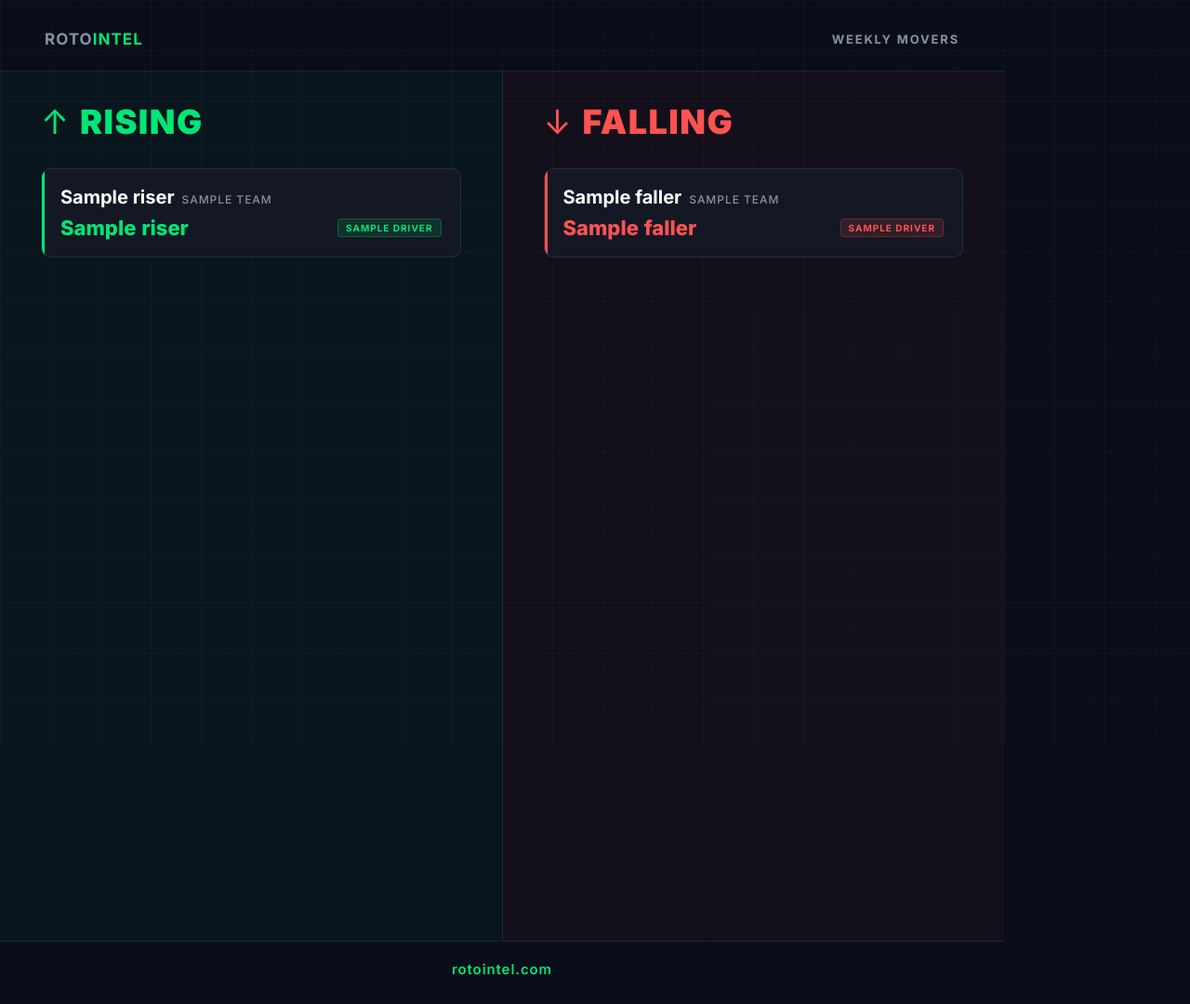
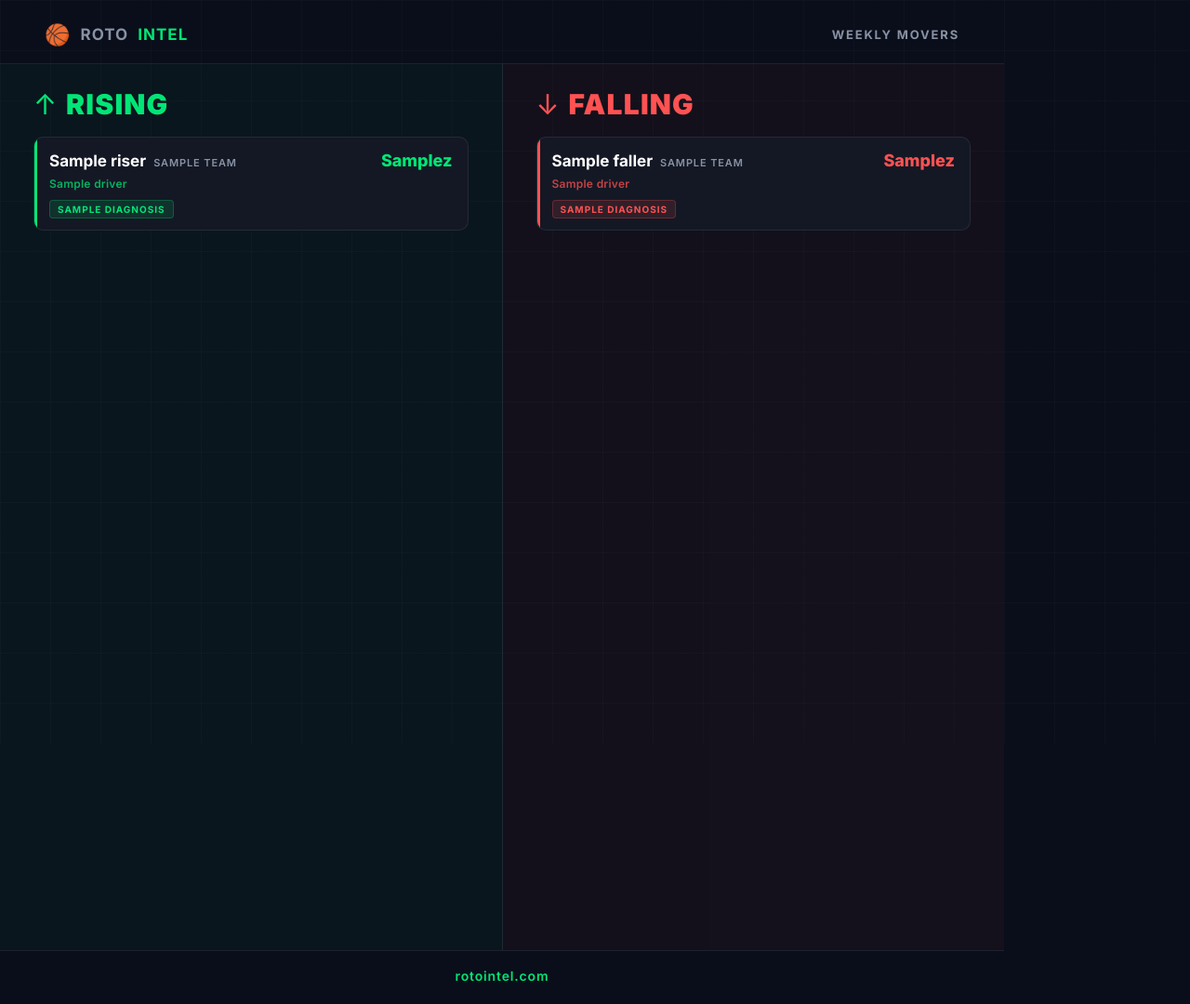
Before and after one commit to harrystutchbury/nba-driver-app, a Python web app: template social/templates/risers_fallers.html in a window 1280 px wide. Shown: the whole page at 93% size. Run offline with Jinja, Linux system fonts and the light colour scheme; the template is opened without the code that fills it: most values are stand-ins (such as "Sample title", 1, 10 or a date in 2020).

Commit message:
Redesign risers/fallers graphic: 5 players, richer cards, fix double +
- Show 5 movers per side (was 3)
- Each card now shows: overall z-delta, top 3 category drivers with z
  impact, and a diagnosis tag
- Fix double ++ on positive values (was using sign + :+.1f together)
- Use 3-letter team abbreviations via abbrev_team()
- Add basketball emoji to logo in top bar
- Compute per-category z deltas in api.risers_and_fallers()

Co-Authored-By: Claude Sonnet 4.6 <noreply@anthropic.com>

```diff
--- a/social/templates/risers_fallers.html
+++ b/social/templates/risers_fallers.html
@@ -16,7 +16,6 @@
     --muted:    #8892a4;
     --green:    #00e676;
     --red:      #ff5252;
-    --amber:    #ffab40;
     --border:   rgba(136,146,164,0.15);
   }
 
@@ -49,16 +48,21 @@
     display: flex;
     align-items: center;
     justify-content: space-between;
-    padding: 32px 48px 24px;
+    padding: 26px 48px 20px;
     border-bottom: 1px solid var(--border);
+    flex-shrink: 0;
   }
   .logo {
+    display: flex;
+    align-items: center;
+    gap: 10px;
     font-size: 17px;
     font-weight: 700;
     letter-spacing: 0.06em;
     color: var(--muted);
     text-transform: uppercase;
   }
+  .logo-icon { font-size: 22px; line-height: 1; }
   .logo span { color: var(--green); }
   .page-title {
     font-size: 13px;
@@ -80,77 +84,69 @@
     flex: 1;
     display: flex;
     flex-direction: column;
-    padding: 36px 44px;
+    padding: 28px 36px;
     overflow: hidden;
   }
-  .half-rising {
-    background: rgba(0,230,118,0.04);
-    border-right: 1px solid var(--border);
-  }
-  .half-falling {
-    background: rgba(255,82,82,0.04);
-  }
+  .half-rising  { background: rgba(0,230,118,0.04); border-right: 1px solid var(--border); }
+  .half-falling { background: rgba(255,82,82,0.04); }
 
   .half-header {
     display: flex;
     align-items: center;
-    gap: 12px;
-    margin-bottom: 32px;
+    gap: 10px;
+    margin-bottom: 20px;
   }
-  .half-arrow {
-    font-size: 36px;
-    line-height: 1;
-  }
+  .half-arrow { font-size: 30px; line-height: 1; }
   .half-title {
-    font-size: 36px;
+    font-size: 30px;
     font-weight: 900;
     text-transform: uppercase;
     letter-spacing: 0.04em;
     line-height: 1;
   }
-  .rising  .half-title,
-  .rising  .half-arrow { color: var(--green); }
-  .falling .half-title,
-  .falling .half-arrow { color: var(--red); }
+  .rising  .half-title, .rising  .half-arrow { color: var(--green); }
+  .falling .half-title, .falling .half-arrow { color: var(--red); }
 
   .mover-list {
     display: flex;
     flex-direction: column;
-    gap: 16px;
+    gap: 10px;
     flex: 1;
   }
 
   .mover-card {
     background: var(--surface);
     border-radius: 10px;
-    padding: 18px 20px;
+    padding: 14px 16px 12px;
     border: 1px solid var(--border);
     position: relative;
     overflow: hidden;
   }
-  .rising .mover-card::before {
-    content: '';
-    position: absolute;
-    left: 0; top: 0; bottom: 0;
-    width: 3px;
-    background: var(--green);
-  }
+  .rising  .mover-card::before,
   .falling .mover-card::before {
     content: '';
     position: absolute;
     left: 0; top: 0; bottom: 0;
     width: 3px;
-    background: var(--red);
   }
+  .rising  .mover-card::before { background: var(--green); }
+  .falling .mover-card::before { background: var(--red); }
 
-  .mover-name-row {
+  /* Top row: name+team on left, z-delta on right */
+  .mover-top-row {
+    display: flex;
+    align-items: baseline;
+    justify-content: space-between;
+    margin-bottom: 7px;
+  }
+  .mover-name-team {
     display: flex;
     align-items: baseline;
     gap: 8px;
-    margin-bottom: 8px;
+    min-width: 0;
   }
   .mover-name {
-    font-size: 20px;
+    font-size: 17px;
     font-weight: 700;
     color: var(--text);
     white-space: nowrap;
@@ -158,27 +154,50 @@
     text-overflow: ellipsis;
   }
   .mover-team {
-    font-size: 12px;
-    font-weight: 500;
+    font-size: 11px;
+    font-weight: 600;
     color: var(--muted);
     text-transform: uppercase;
     letter-spacing: 0.08em;
     flex-shrink: 0;
   }
-  .mover-stat-row {
+  .z-delta {
+    font-size: 18px;
+    font-weight: 800;
+    font-variant-numeric: tabular-nums;
+    flex-shrink: 0;
+    margin-left: 8px;
+  }
+  .rising  .z-delta { color: var(--green); }
+  .falling .z-delta { color: var(--red); }
+
+  /* Category drivers row */
+  .mover-drivers-row {
     display: flex;
     align-items: center;
-    justify-content: space-between;
+    gap: 6px;
+    margin-bottom: 8px;
+    flex-wrap: nowrap;
   }
-  .mover-stat {
-    font-size: 22px;
-    font-weight: 800;
+  .driver-chip {
+    font-size: 12px;
+    font-weight: 600;
     font-variant-numeric: tabular-nums;
+    color: var(--muted);
+    letter-spacing: 0.02em;
+    white-space: nowrap;
   }
-  .rising  .mover-stat { color: var(--green); }
-  .falling .mover-stat { color: var(--red); }
+  .driver-sep {
+    font-size: 11px;
+    color: var(--border);
+    flex-shrink: 0;
+  }
+  .rising  .driver-chip { color: rgba(0,230,118,0.75); }
+  .falling .driver-chip { color: rgba(255,82,82,0.75); }
 
-  .driver-tag {
+  /* Diagnosis tag */
+  .diagnosis-tag {
+    display: inline-block;
     font-size: 10px;
     font-weight: 700;
     letter-spacing: 0.1em;
@@ -186,25 +205,26 @@
     padding: 3px 8px;
     border-radius: 4px;
   }
-  .rising  .driver-tag {
+  .rising  .diagnosis-tag {
     color: var(--green);
     background: rgba(0,230,118,0.12);
     border: 1px solid rgba(0,230,118,0.25);
   }
-  .falling .driver-tag {
+  .falling .diagnosis-tag {
     color: var(--red);
     background: rgba(255,82,82,0.12);
     border: 1px solid rgba(255,82,82,0.25);
   }
 
   .bottom-bar {
-    padding: 20px 48px 28px;
+    padding: 18px 48px 22px;
     border-top: 1px solid var(--border);
     display: flex;
     justify-content: center;
+    flex-shrink: 0;
   }
   .site-url {
-    font-size: 15px;
+    font-size: 14px;
     font-weight: 600;
     color: var(--green);
     letter-spacing: 0.06em;
@@ -214,7 +234,10 @@
 <body>
 <div class="wrap">
   <div class="top-bar">
-    <div class="logo">ROTO<span>INTEL</span></div>
+    <div class="logo">
+      <span class="logo-icon">🏀</span>
+      ROTO<span>INTEL</span>
+    </div>
     <div class="page-title">WEEKLY MOVERS</div>
   </div>
 
@@ -228,14 +251,19 @@
       <div class="mover-list">
         {% for p in risers %}
         <div class="mover-card">
-          <div class="mover-name-row">
-            <div class="mover-name">{{ p.name }}</div>
-            <div class="mover-team">{{ p.team }}</div>
+          <div class="mover-top-row">
+            <div class="mover-name-team">
+              <div class="mover-name">{{ p.name }}</div>
+              <div class="mover-team">{{ p.team }}</div>
+            </div>
+            <div class="z-delta">{{ p.z_delta_fmt }}z</div>
           </div>
-          <div class="mover-stat-row">
-            <div class="mover-stat">{{ p.stat_label }}</div>
-            <div class="driver-tag">{{ p.driver }}</div>
+          <div class="mover-drivers-row">
+            {% for d in p.drivers %}
+            <span class="driver-chip">{{ d }}</span>{% if not loop.last %}<span class="driver-sep">·</span>{% endif %}
+            {% endfor %}
           </div>
+          <div class="diagnosis-tag">{{ p.diagnosis }}</div>
         </div>
         {% endfor %}
       </div>
@@ -250,14 +278,19 @@
       <div class="mover-list">
         {% for p in fallers %}
         <div class="mover-card">
-          <div class="mover-name-row">
-            <div class="mover-name">{{ p.name }}</div>
-            <div class="mover-team">{{ p.team }}</div>
+          <div class="mover-top-row">
+            <div class="mover-name-team">
+              <div class="mover-name">{{ p.name }}</div>
+              <div class="mover-team">{{ p.team }}</div>
+            </div>
+            <div class="z-delta">{{ p.z_delta_fmt }}z</div>
           </div>
-          <div class="mover-stat-row">
-            <div class="mover-stat">{{ p.stat_label }}</div>
-            <div class="driver-tag">{{ p.driver }}</div>
+          <div class="mover-drivers-row">
+            {% for d in p.drivers %}
+            <span class="driver-chip">{{ d }}</span>{% if not loop.last %}<span class="driver-sep">·</span>{% endif %}
+            {% endfor %}
           </div>
+          <div class="diagnosis-tag">{{ p.diagnosis }}</div>
         </div>
         {% endfor %}
       </div>
```
Also changed, not shown: social/api_client.py (+12 -5 lines), social/content/risers_fallers.py (+27 -36 lines).
